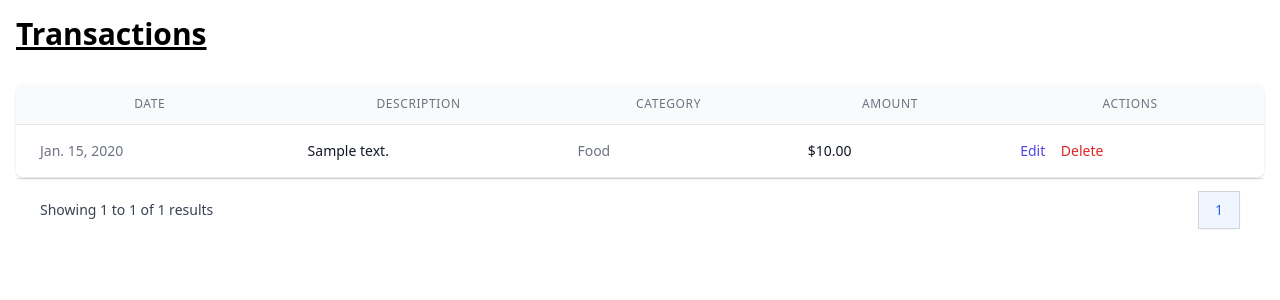
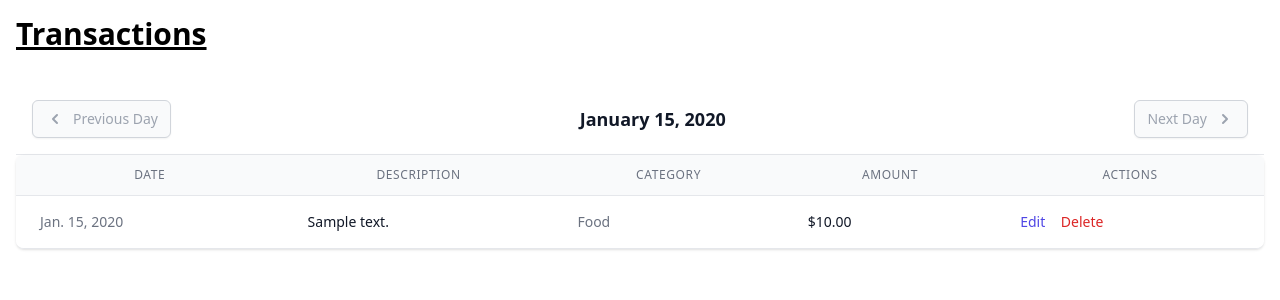
Before and after one commit to TharHtet236401/buzzkill, a Django app: page / in a window 1280 px wide. Shown: the part 64-364 px from the top of the page. Run offline with Django 5.2, Linux system fonts and the light colour scheme; tables that the repository leaves empty hold one stand-in row (values such as "Sample post"); some libraries are stand-ins or nearby versions.

Commit message:
Enhance transaction table with date navigation and error handling in the transactions view. Implement pagination and update rendering logic to support dynamic date selection for improved user experience.

```diff
--- a/templates/transactions/partials/transaction-table.html
+++ b/templates/transactions/partials/transaction-table.html
@@ -1,5 +1,46 @@
 <div class="flex flex-col">
+  <!-- Date Navigation -->
+  <div class="flex justify-between items-center p-4 bg-white border-b">
+    <button
+      {% if prev_date %}
+      hx-get="{% url 'transactions' %}?date={{ prev_date|date:'Y-m-d' }}"
+      hx-target="#transaction-table"
+      class="inline-flex items-center px-3 py-2 border border-gray-300 shadow-sm text-sm font-medium rounded-md text-gray-700 bg-white hover:bg-gray-50 focus:outline-none"
+      {% else %}
+      disabled
+      class="inline-flex items-center px-3 py-2 border border-gray-300 shadow-sm text-sm font-medium rounded-md text-gray-400 bg-gray-50 cursor-not-allowed"
+      {% endif %}
+    >
+      <svg class="h-5 w-5 mr-2" xmlns="http://www.w3.org/2000/svg" viewBox="0 0 20 20" fill="currentColor">
+        <path fill-rule="evenodd" d="M12.707 5.293a1 1 0 010 1.414L9.414 10l3.293 3.293a1 1 0 01-1.414 1.414l-4-4a1 1 0 010-1.414l4-4a1 1 0 011.414 0z" clip-rule="evenodd" />
+      </svg>
+      Previous Day
+    </button>
+
+    <div class="text-lg font-semibold text-gray-900">
+      {{ current_date|date:"F j, Y" }}
+    </div>
+
+    <button
+      {% if next_date %}
+      hx-get="{% url 'transactions' %}?date={{ next_date|date:'Y-m-d' }}"
+      hx-target="#transaction-table"
+      class="inline-flex items-center px-3 py-2 border border-gray-300 shadow-sm text-sm font-medium rounded-md text-gray-700 bg-white hover:bg-gray-50 focus:outline-none"
+      {% else %}
+      disabled
+      class="inline-flex items-center px-3 py-2 border border-gray-300 shadow-sm text-sm font-medium rounded-md text-gray-400 bg-gray-50 cursor-not-allowed"
+      {% endif %}
+    >
+      Next Day
+      <svg class="h-5 w-5 ml-2" xmlns="http://www.w3.org/2000/svg" viewBox="0 0 20 20" fill="currentColor">
+        <path fill-rule="evenodd" d="M7.293 14.707a1 1 0 010-1.414L10.586 10 7.293 6.707a1 1 0 011.414-1.414l4 4a1 1 0 010 1.414l-4 4a1 1 0 01-1.414 0z" clip-rule="evenodd" />
+      </svg>
+    </button>
+  </div>
+
+  <!-- Table Section -->
   <div class="-my-2 py-2 overflow-x-auto sm:-mx-6 sm:px-6 lg:-mx-8 lg:px-8">
+    {% if page_obj %}
     <div class="align-middle inline-block min-w-full shadow overflow-hidden sm:rounded-lg border-b border-gray-200">
       <table class="min-w-full">
         <thead class="bg-gray-50">
@@ -27,21 +68,27 @@
         </tbody>
       </table>
     </div>
+    {% else %}
+    <div class="text-center py-10">
+      <p class="text-gray-500 text-lg">No transactions found for this date.</p>
+    </div>
+    {% endif %}
   </div>
 </div>
 
+{% if page_obj and page_obj.paginator.count > 10 %}
 <!-- Pagination -->
 <div class="bg-white px-4 py-3 flex items-center justify-between border-t border-gray-200 sm:px-6">
   <div class="flex-1 flex justify-between sm:hidden">
     {% if page_obj.has_previous %}
-    <a hx-get="{% url 'transactions' %}?page={{ page_obj.previous_page_number }}"
+    <a hx-get="{% url 'transactions' %}?date={{ current_date|date:'Y-m-d' }}&page={{ page_obj.previous_page_number }}"
        hx-target="#transaction-table"
        class="relative inline-flex items-center px-4 py-2 border border-gray-300 text-sm font-medium rounded-md text-gray-700 bg-white hover:bg-gray-50">
       Previous
     </a>
     {% endif %}
     {% if page_obj.has_next %}
-    <a hx-get="{% url 'transactions' %}?page={{ page_obj.next_page_number }}"
+    <a hx-get="{% url 'transactions' %}?date={{ current_date|date:'Y-m-d' }}&page={{ page_obj.next_page_number }}"
        hx-target="#transaction-table"
        class="ml-3 relative inline-flex items-center px-4 py-2 border border-gray-300 text-sm font-medium rounded-md text-gray-700 bg-white hover:bg-gray-50">
       Next
@@ -63,7 +110,7 @@
     <div>
       <nav class="relative z-0 inline-flex rounded-md shadow-sm -space-x-px" aria-label="Pagination">
         {% if page_obj.has_previous %}
-        <a hx-get="{% url 'transactions' %}?page={{ page_obj.previous_page_number }}"
+        <a hx-get="{% url 'transactions' %}?date={{ current_date|date:'Y-m-d' }}&page={{ page_obj.previous_page_number }}"
            hx-target="#transaction-table"
            class="relative inline-flex items-center px-2 py-2 rounded-l-md border border-gray-300 bg-white text-sm font-medium text-gray-500 hover:bg-gray-50">
           <span class="sr-only">Previous</span>
@@ -79,7 +126,7 @@
               {{ num }}
             </span>
           {% elif num > page_obj.number|add:'-3' and num < page_obj.number|add:'3' %}
-            <a hx-get="{% url 'transactions' %}?page={{ num }}"
+            <a hx-get="{% url 'transactions' %}?date={{ current_date|date:'Y-m-d' }}&page={{ num }}"
                hx-target="#transaction-table"
                class="relative inline-flex items-center px-4 py-2 border border-gray-300 bg-white text-sm font-medium text-gray-700 hover:bg-gray-50">
               {{ num }}
@@ -88,7 +135,7 @@
         {% endfor %}
 
         {% if page_obj.has_next %}
-        <a hx-get="{% url 'transactions' %}?page={{ page_obj.next_page_number }}"
+        <a hx-get="{% url 'transactions' %}?date={{ current_date|date:'Y-m-d' }}&page={{ page_obj.next_page_number }}"
            hx-target="#transaction-table"
            class="relative inline-flex items-center px-2 py-2 rounded-r-md border border-gray-300 bg-white text-sm font-medium text-gray-500 hover:bg-gray-50">
           <span class="sr-only">Next</span>
@@ -101,3 +148,4 @@
     </div>
   </div>
 </div>
+{% endif %}
--- a/transactions/views.py
+++ b/transactions/views.py
@@ -1,19 +1,47 @@
 from django.shortcuts import render
 from .models import Transaction
 from django.core.paginator import Paginator
+from datetime import datetime, timedelta
+from django.db.models import Min, Max
+
 # Create your views here.
 def transactions(request):
-    if request.headers.get('HX-Request'):
-        transactions = Transaction.objects.all()
+    try:
+        # Get the date from query params or use today's date
+        date_str = request.GET.get('date')
+        if date_str:
+            current_date = datetime.strptime(date_str, '%Y-%m-%d').date()
+        else:
+            # If no date provided, get the latest transaction date or today
+            latest_date = Transaction.objects.aggregate(Max('date'))['date__max']
+            current_date = latest_date if latest_date else datetime.now().date()
+
+        # Get transactions for the selected date
+        transactions = Transaction.objects.filter(date=current_date).order_by('-date', '-id')
+
+        # Get the next and previous dates that have transactions
+        next_date = Transaction.objects.filter(date__gt=current_date).order_by('date').values_list('date', flat=True).first()
+        prev_date = Transaction.objects.filter(date__lt=current_date).order_by('-date').values_list('date', flat=True).first()
+        print(next_date, prev_date)
+
         paginator = Paginator(transactions, 10)
         page_number = request.GET.get('page')
         page_obj = paginator.get_page(page_number)
-        return render(request, 'transactions/partials/transaction-table.html', {'page_obj': page_obj})
-    transactions = Transaction.objects.all()
-    paginator = Paginator(transactions, 10)
-    page_number = request.GET.get('page')
-    page_obj = paginator.get_page(page_number)
-    return render(request, 'transactions/transactions.html', {'page_obj': page_obj})
+
+        context = {
+            'page_obj': page_obj,
+            'current_date': current_date,
+            'next_date': next_date,
+            'prev_date': prev_date,
+        }
+
+        if request.headers.get('HX-Request'):
+            return render(request, 'transactions/partials/transaction-table.html', context)
+        return render(request, 'transactions/transactions.html', context)
+    except Exception as e:
+        # Handle any errors gracefully
+        print(f"Error in transactions view: {str(e)}")
+        return render(request, 'transactions/transactions.html', {'error': str(e)})
 
 def budget(request):
     return render(request, 'transactions/budget.html')
```
Also changed, not shown: transactions/templates/transactions/transactions.html (+18 -0 lines).
